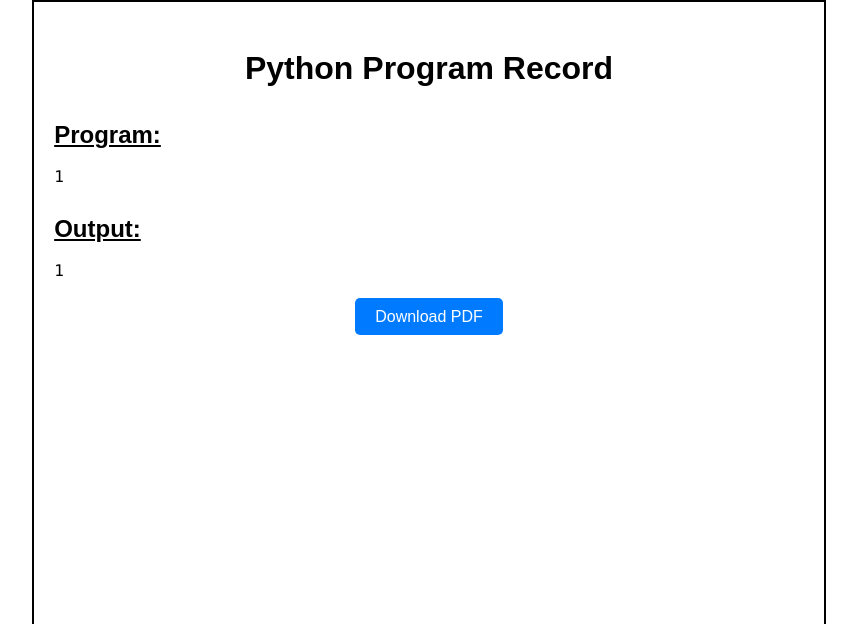
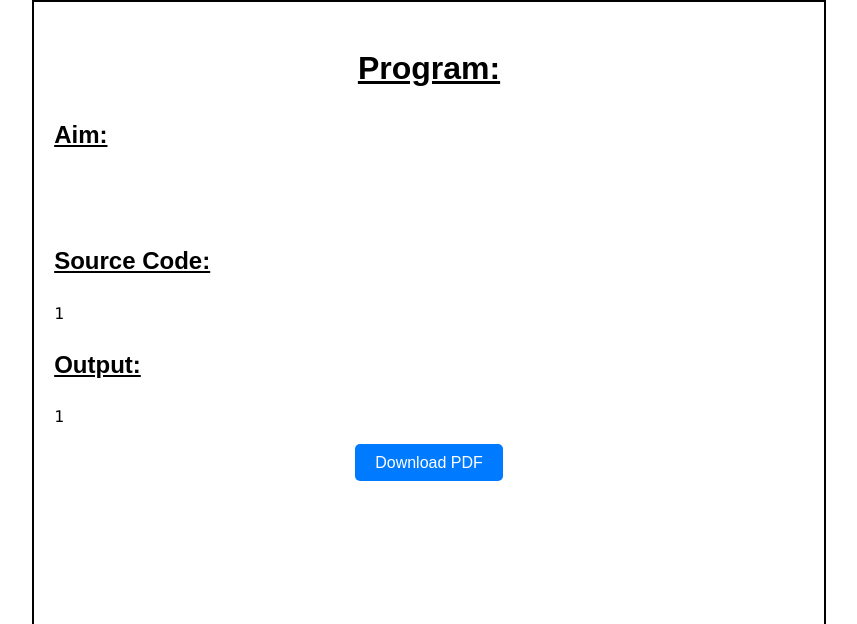
Before and after one commit to nck8005/Lab-Management, a Django app: page /view-pdf/1/1/ in a window 1280 px wide. Shown: the top 624 px of the page, without its empty margins (211-1068 px from the left). Run offline with Django 5.2, Linux system fonts and the light colour scheme.

Commit message:
second commit

```diff
--- a/student/templates/record.html
+++ b/student/templates/record.html
@@ -17,16 +17,15 @@
             margin: auto;
             box-sizing: border-box;
         }
-
-        h1 {
+        h1{
             text-align: center;
             color: #000;
+            text-decoration: underline;
         }
-
         h2 {
+            text-align: left;
             color: #000;
             text-decoration: underline;
-            margin-bottom: 10px;
         }
 
         pre {
@@ -49,13 +48,20 @@
             border-radius: 5px;
             margin: 0 10px;
         }
+
+        .spacer {
+            height: 3em; /* Adds 3 blank lines */
+        }
     </style>
 </head>
 <body>
-    <h1>Python Program Record</h1>
+    <h1 text-align="center">Program:</h1>
+
+    <h2>Aim:</h2>
+    <div class="spacer"></div> <!-- Blank space -->
 
     <div class="program">
-        <h2>Program:</h2>
+        <h2>Source Code:</h2>
         <pre>{{ code|safe }}</pre>
     </div>
 
```
